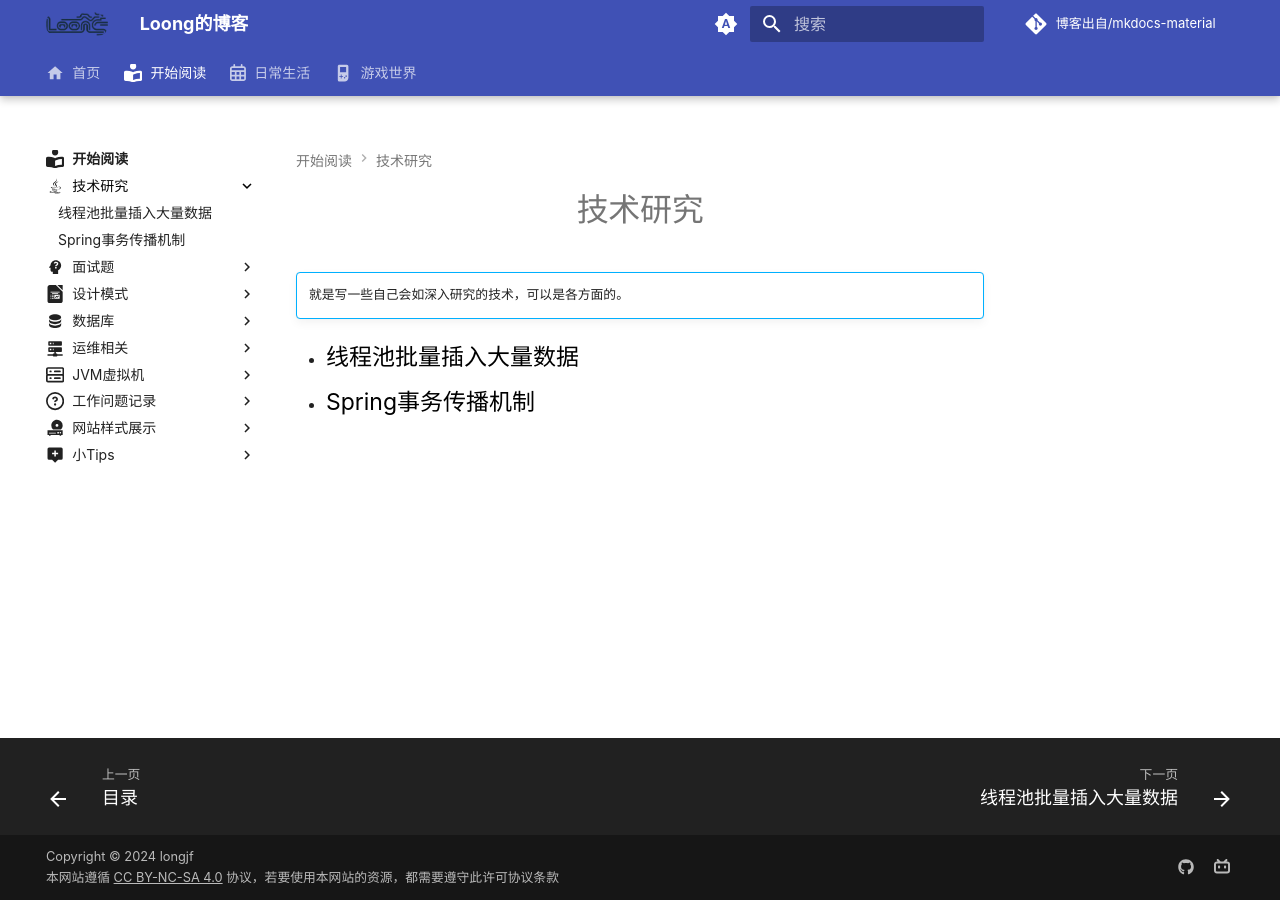
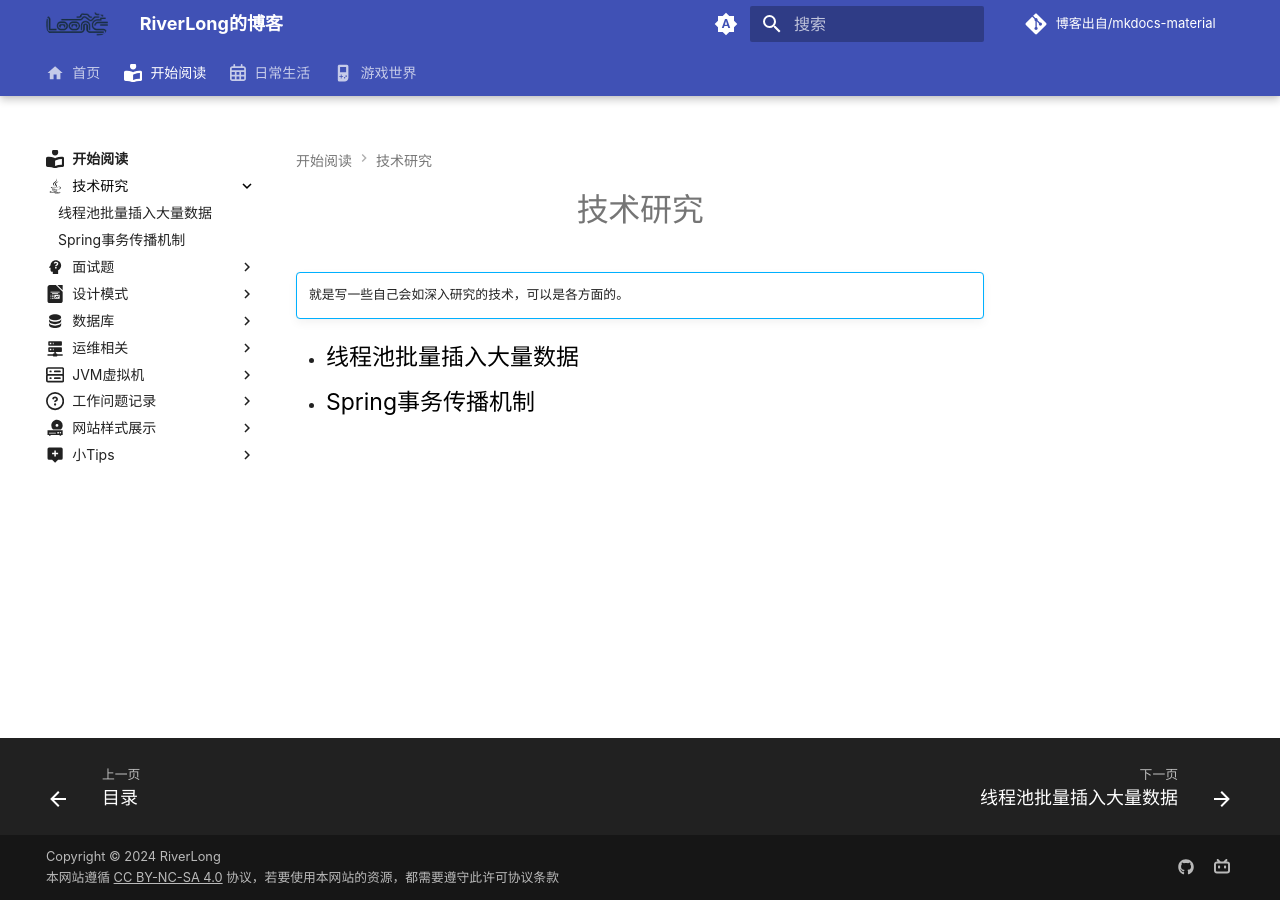
Before and after one commit to 971230/971230.github.io, an MkDocs documentation site: the page built from docs/开始阅读/技术研究/index.md, in a window 1280 px wide. Built offline with MkDocs 1.6.1 and Material for MkDocs 9.7.7, drawn with Linux system fonts in a browser that asks for light colours; some web fonts are replaced; comment, search, counter and statistics services are not loaded.

Commit message:
修改网页作者名字和一些样式

```diff
--- a/mkdocs.yml
+++ b/mkdocs.yml
@@ -1,8 +1,8 @@
-site_name: Loong的博客
+site_name: RiverLong的博客
 site_url: https://github.com/971230/971230.github.io
-site_author: long
-site_description: Loong的博客-高山仰止，景行行止
-copyright: Copyright &copy; 2024 longjf<br>本网站遵循 <u><a href="https://creativecommons.org/licenses/by-nc-sa/4.0/deed.zh-hans">CC BY-NC-SA 4.0</a></u> 协议，若要使用本网站的资源，都需要遵守此许可协议条款
+site_author: RiverLong
+site_description: RiverLong的博客-高山仰止，景行行止
+copyright: Copyright &copy; 2024 RiverLong<br>本网站遵循 <u><a href="https://creativecommons.org/licenses/by-nc-sa/4.0/deed.zh-hans">CC BY-NC-SA 4.0</a></u> 协议，若要使用本网站的资源，都需要遵守此许可协议条款
 theme:
   # 使用的网站主题
   name: material
@@ -75,8 +75,8 @@ extra_javascript:
   - assets/js/tablesort.js
   - https://polyfill.io/v3/polyfill.min.js?features=es6
   - https://cdnjs.cloudflare.com/ajax/libs/mathjax/3.2.2/es5/tex-mml-chtml.min.js
-  - https://unpkg.com/lenis@1.1.13/dist/lenis.min.js
-  - assets/js/lenis.js
+  # - https://unpkg.com/lenis@1.1.13/dist/lenis.min.js
+  # - assets/js/lenis.js
 
 # 添加中英文字体
 extra:
```
Also changed, not shown: docs/index.md (+2 -2 lines).
